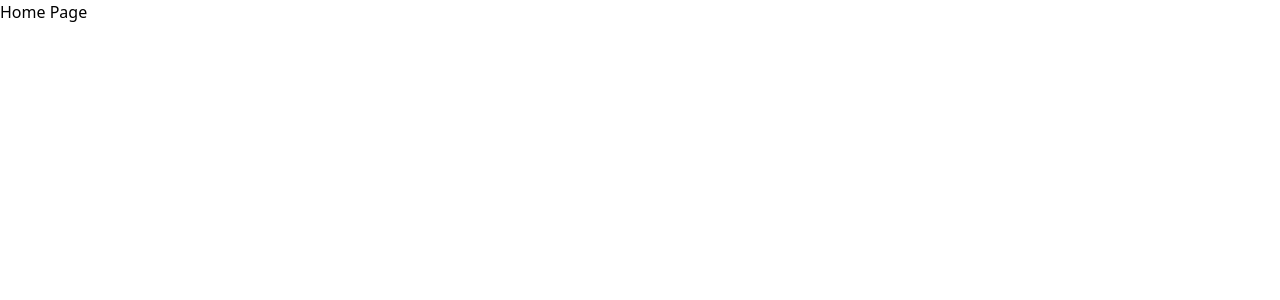
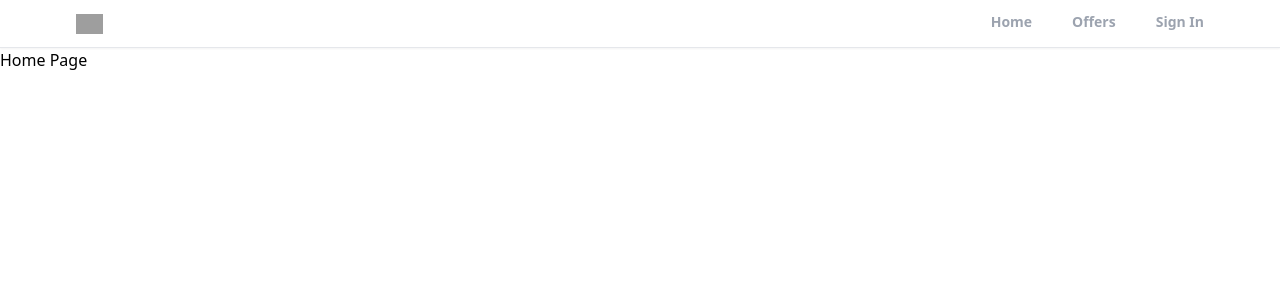
Before and after one commit to Ulugbek-29/UT-Realtor-clone-website, a React (Create React App) app: page / in a window 1280 px wide. Shown: the top 300 px of the page. Built offline with nearby package versions, Linux system fonts and the light colour scheme; grey boxes are pictures that could not be loaded.

Commit message:
header component finished

```diff
--- a/public/index.html
+++ b/public/index.html
@@ -10,7 +10,7 @@
       content="Web site created using create-react-app"
     />
 
-    <link rel="manifest" href="%PUBLIC_URL%/manifest.json" />
+    <!-- <link rel="manifest" href="%PUBLIC_URL%/manifest.json" /> -->
 
     <title>UT-Realtor Website Clone</title>
   </head>
--- a/src/App.js
+++ b/src/App.js
@@ -5,11 +5,13 @@
 import SignUp from "./pages/SignUp";
 import Offers from "./pages/Offers";
 import ForgotPassword from "./pages/ForgotPassword";
+import Header from "./components/Header";
 
 function App() {
   return (
     <>
       <Router>
+        <Header />
         <Routes>
           <Route path="/" element={<Home />} />
           <Route path="/profile" element={<Profile />} />
--- /dev/null
+++ b/src/components/Header.jsx
@@ -0,0 +1,56 @@
+import { useLocation, useNavigate } from "react-router-dom";
+
+const Header = () => {
+  const location = useLocation();
+  const navigate = useNavigate();
+
+  function pathMatchRoute(route) {
+    return route === location.pathname ? true : false;
+  }
+
+  return (
+    <div className="bg-white border-b shadow-sm sticky top-0 z-50">
+      <header className="flex justify-between items-center px-3 max-w-6xl mx-auto">
+        <div>
+          <img
+            src="https://static.rdc.moveaws.com/images/logos/rdc-logo-default.svg"
+            alt="logo"
+            className="h-5 cursor-pointer"
+            onClick={() => navigate("/")}
+          />
+        </div>
+
+        <div>
+          <ul className="flex space-x-10">
+            <li
+              className={`py-3 text-sm font-semibold text-gray-400 border-b-[3px] border-b-transparent cursor-pointer ${
+                pathMatchRoute("/") && "text-black border-b-red-500"
+              }`}
+              onClick={() => navigate("/")}
+            >
+              Home
+            </li>
+            <li
+              className={`py-3 text-sm font-semibold text-gray-400 border-b-[3px] border-b-transparent cursor-pointer ${
+                pathMatchRoute("/offers") && "text-black border-b-red-500"
+              }`}
+              onClick={() => navigate("/offers")}
+            >
+              Offers
+            </li>
+            <li
+              className={`py-3 text-sm font-semibold text-gray-400 border-b-[3px] border-b-transparent cursor-pointer ${
+                pathMatchRoute("/sign-in") && "text-black border-b-red-500"
+              }`}
+              onClick={() => navigate("/sign-in")}
+            >
+              Sign In
+            </li>
+          </ul>
+        </div>
+      </header>
+    </div>
+  );
+};
+
+export default Header;
```
